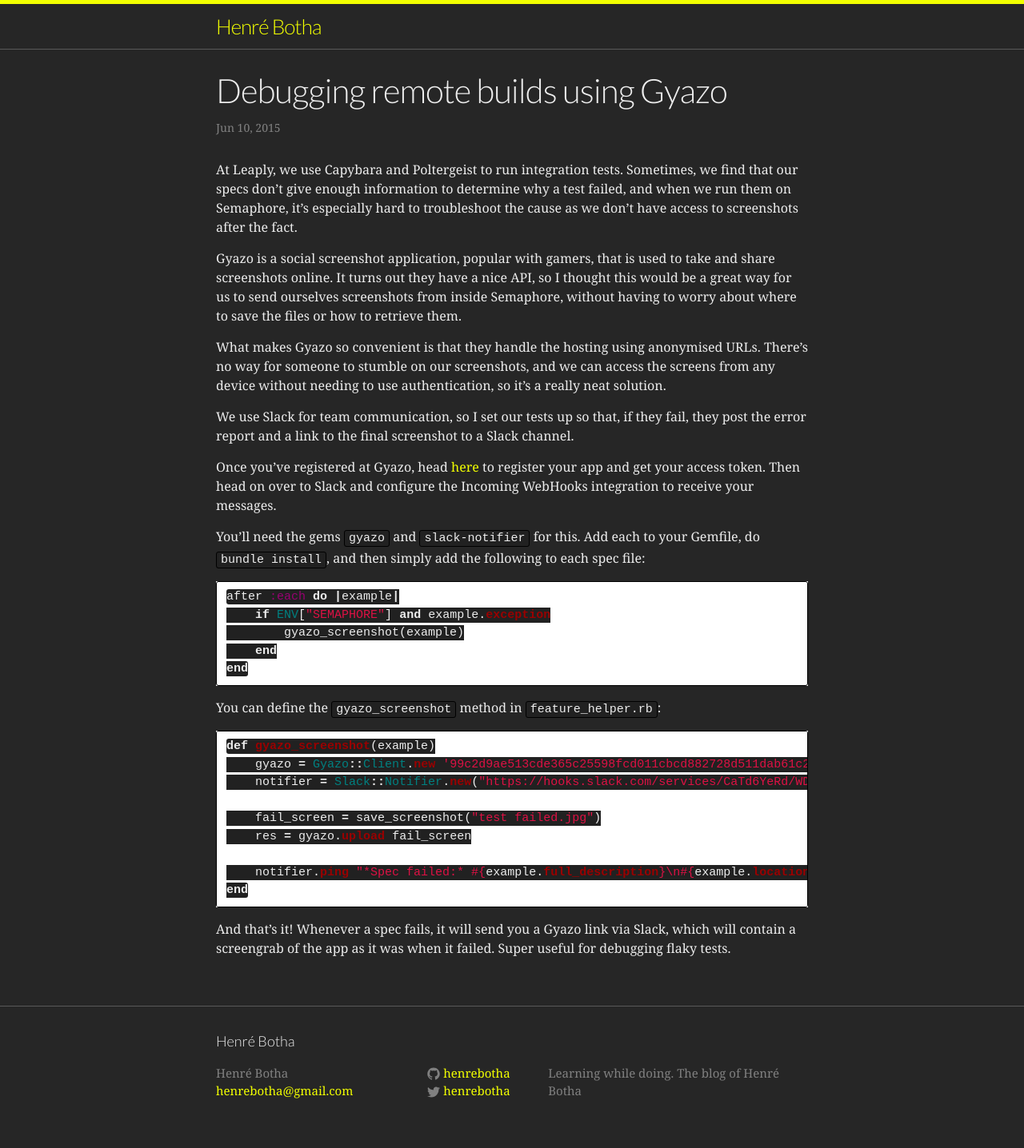
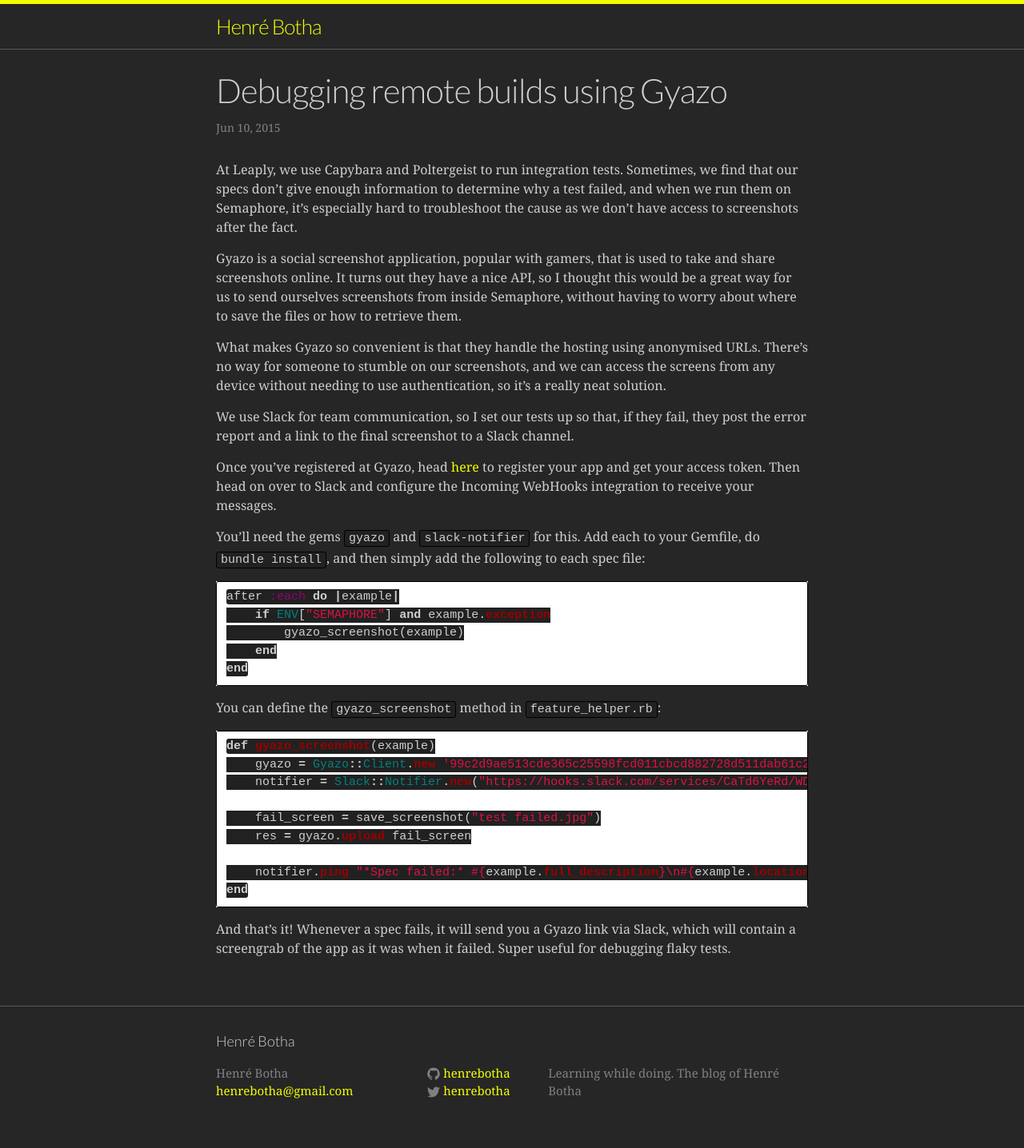
Before and after one commit to henrebotha/henrebotha.github.io, a Jekyll site: the page built from _posts/2015-06-10-debugging-remote-builds-using-gyazo.md, in a window 1280 px wide. Shown: the whole page at 80% size. Built offline with Jekyll 4.4.1, drawn with Linux system fonts in a browser that asks for light colours; Markdown is read by kramdown in place of the engine named in the settings.

Commit message:
darker font

```diff
--- a/css/main.scss
+++ b/css/main.scss
@@ -13,7 +13,7 @@
 
 $spacing-unit:     30px;
 
-$text-color:       hsla(0, 0%, 93%, 1.0);
+$text-color:       hsla(0, 0%, 81%, 1.0);
 $background-color: hsla(0, 0%, 15%, 1);
 $brand-color:      hsla(63, 100%, 50%, 1.0);
 
```
